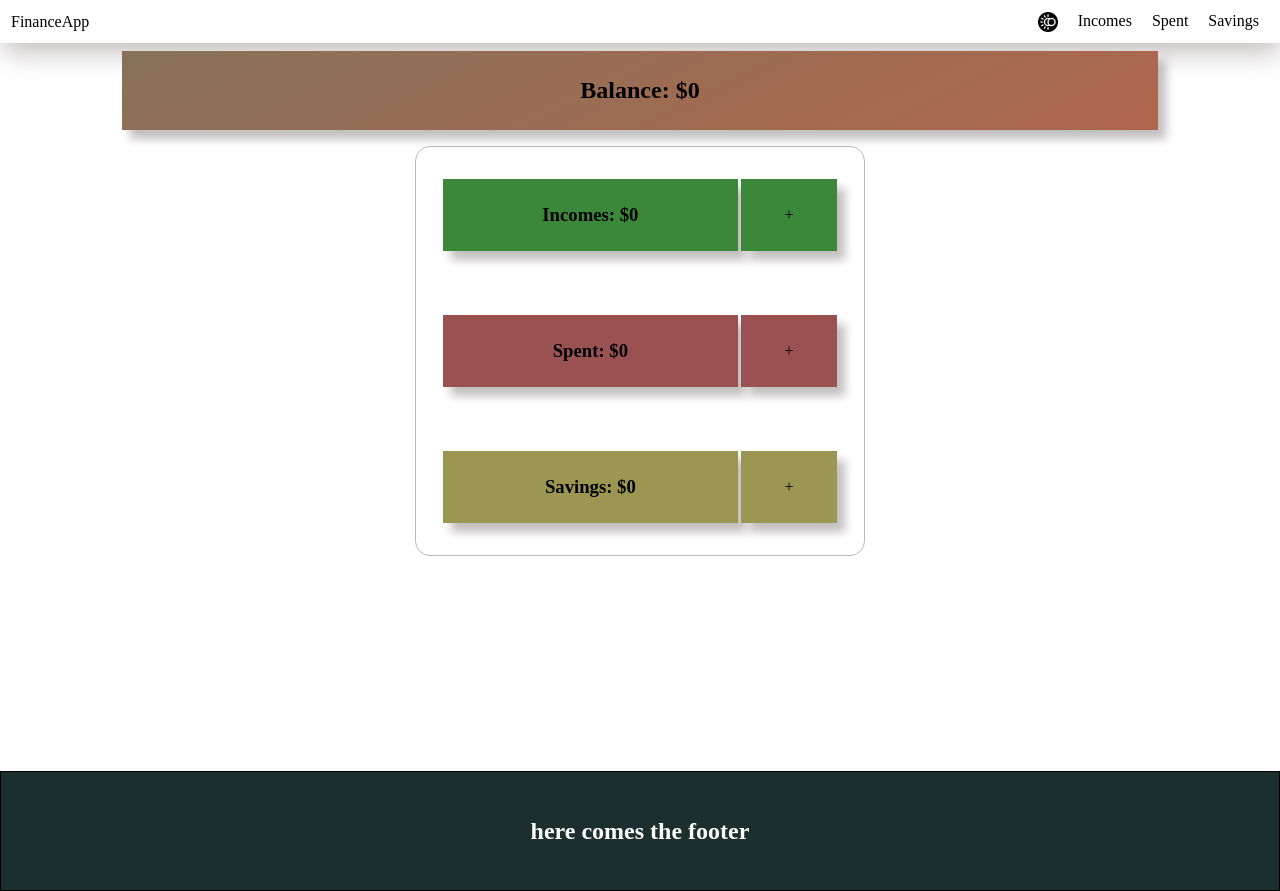
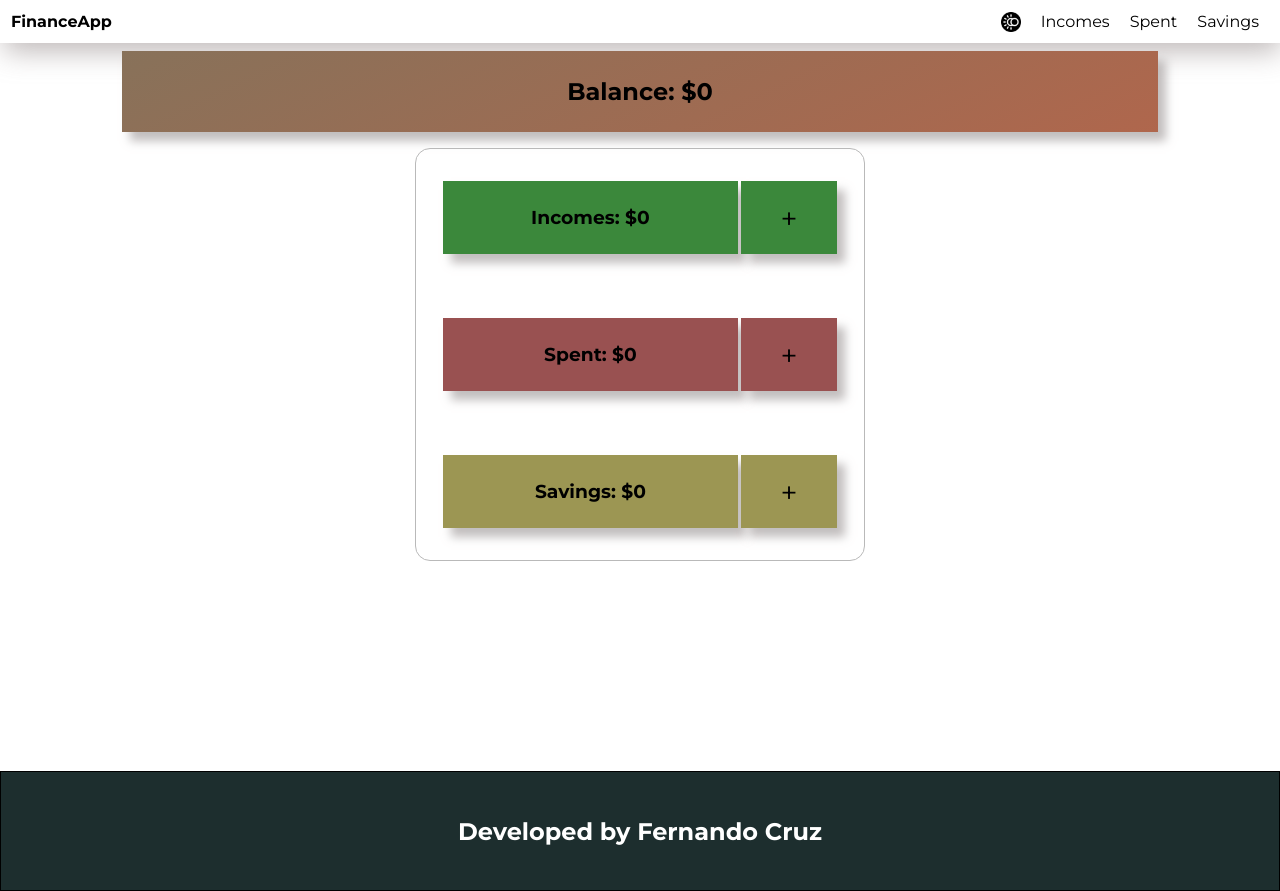
Before and after one commit to CruzFM/myfinanceapp, a React (Create React App) app: page / in a window 1280 px wide. Built offline with nearby package versions, Linux system fonts and the light colour scheme.

Commit message:
font changed, footer text changed.

```diff
--- a/src/App.css
+++ b/src/App.css
@@ -1,3 +1,6 @@
+
+@import url('https://fonts.googleapis.com/css2?family=Montserrat:ital,wght@0,100;0,200;0,300;0,400;0,600;0,700;0,800;1,400&display=swap');
+
 body{
   min-height: 100vh;
   max-width: 100%;
@@ -8,6 +11,7 @@ body{
   margin: 0;
   padding: 0;
   box-sizing: border-box;
+  font-family: 'Montserrat', sans-serif;
 }
 
 article,
--- a/src/components/Footer/Footer.jsx
+++ b/src/components/Footer/Footer.jsx
@@ -3,7 +3,7 @@ import "./footer.style.css";
 export const Footer = ()=>{
     return(
         <footer className="footer">
-            <h2>here comes the footer</h2>
+            <h2>Developed by Fernando Cruz</h2>
         </footer>
     )
 }
--- a/src/components/Navbar/Navbar.jsx
+++ b/src/components/Navbar/Navbar.jsx
@@ -8,17 +8,17 @@ export const Navbar = ( {isDarkMode, handleToggleDarkMode} )=>{
     const changeDarkModeBtn = ()=>{
         if(isDarkMode === true){
             return(
-                <img src={lightModeBtn} style={{width: '20px'}} alt="lightMode"/>
+                <img src={lightModeBtn} style={{width: '20px', cursor:"pointer"}} alt="lightMode"/>
             )
         } else {
             return(
-                <img src={darkModeBtn} style={{width: '20px'}} alt="darkMode"/>
+                <img src={darkModeBtn} style={{width: '20px', cursor:"pointer"}} alt="darkMode"/>
             )
         }
     }
     return(
         <nav className="navbar">
-            <span><Link to="/">FinanceApp</Link></span>
+            <span><Link to="/"><strong>FinanceApp</strong></Link></span>
             <ul>
                 <li onClick={handleToggleDarkMode}>{changeDarkModeBtn()}</li>
                 <li><Link to="/incomes">Incomes</Link></li>
--- a/src/components/myAccount/MyAccount.jsx
+++ b/src/components/myAccount/MyAccount.jsx
@@ -54,7 +54,7 @@ export const MyAccount = ({ handleToggleDarkMode, isDarkMode }) => {
               <h3>Incomes: ${incomeBalance}</h3>
             </Link>
           </div>
-          <div onClick={() => setIncomesModalIsOpen(true)}>+</div>
+          <div className="myAccount--items_add" onClick={() => setIncomesModalIsOpen(true)}>+</div>
           <Modal
             isOpen={incomesModalIsOpen}
             style={darkModeModal}
@@ -75,7 +75,7 @@ export const MyAccount = ({ handleToggleDarkMode, isDarkMode }) => {
               <h3>Spent: ${spentBalance}</h3>
             </Link>
           </div>
-          <div onClick={() => setSpentModalIsOpen(true)}>+</div>
+          <div className="myAccount--items_add"  onClick={() => setSpentModalIsOpen(true)}>+</div>
           <Modal isOpen={spentModalIsOpen} style={darkModeModal}>
             <FormAdd
               category={spentCategories}
@@ -92,7 +92,7 @@ export const MyAccount = ({ handleToggleDarkMode, isDarkMode }) => {
               <h3>Savings: ${savingsBalance}</h3>
             </Link>
           </div>
-          <div onClick={() => setSavingsModalIsOpen(true)}>+</div>
+          <div className="myAccount--items_add" onClick={() => setSavingsModalIsOpen(true)}>+</div>
           <Modal isOpen={savingsModalIsOpen} style={darkModeModal}>
             <FormAdd
               category={savingsCategories}
--- a/src/components/myAccount/myAccount.css
+++ b/src/components/myAccount/myAccount.css
@@ -102,6 +102,10 @@
     border-radius: 50%;
 }
 
+.myAccount--items_add{
+    font-size: 1.85rem;
+}
+
 @media screen and (min-width: 760px){
 
     .myAccount{
```
